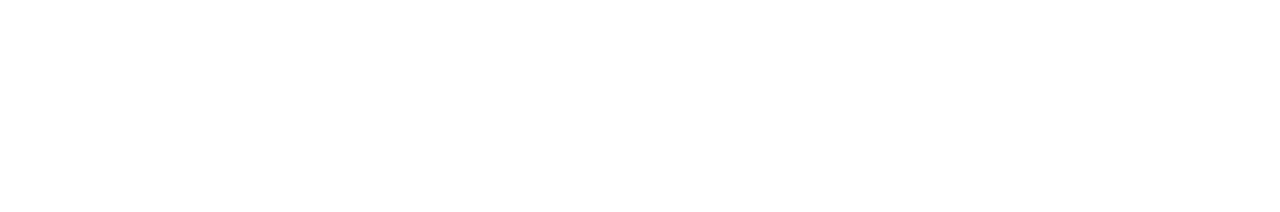
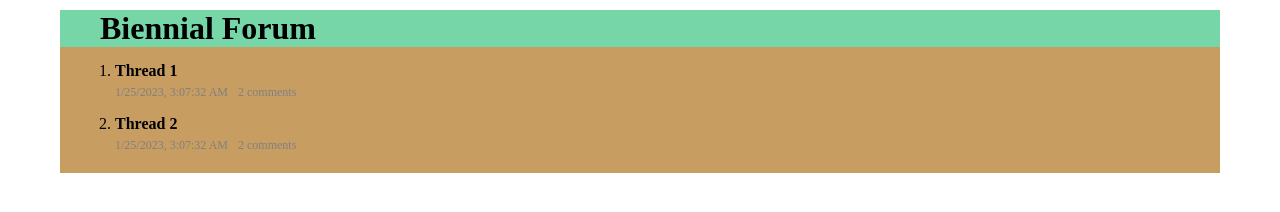
Before and after one commit to Bright-Verdant/Gro-Pro-Project, a plain HTML site: page page1/page1.html in a window 1280 px wide. Drawn offline with Linux system fonts and the light colour scheme.

Commit message:
replicated everything so their are now 2 pages

```diff
--- a/page1/page1.css
+++ b/page1/page1.css
@@ -0,0 +1,33 @@
+
+body {
+    margin: 10px 60px;
+}
+a {
+    text-decoration: none;
+    color: black;
+}
+h1, h4, ol {
+    margin: 0;
+}
+p {
+    margin: 5px 0;
+}
+.top-bar {
+    background-color: rgb(118, 214, 168);
+    padding: 0 40px;
+}
+.main {
+    background-color: #c79d62;
+    padding: 10px 15px;
+}
+.row {
+    padding: 5px 0;
+}
+.bottom {
+    display: flex;
+    color: grey;
+    font-size: 12px;
+}
+.timestamp {
+    padding-right: 10px;
+}
--- a/page1/page1.html
+++ b/page1/page1.html
@@ -6,9 +6,47 @@
     <meta name="viewport" content="width=device-width, initial-scale=1.0">
     <title>Biennial's</title>
     <link rel="stylesheet" href="page1.css">
-    <script src="page1.js"></script>
+
 </head>
 <body>
 
+
+    <div class="top-bar">
+        <h1>Biennial Forum
+        </h1>
+    </div>
+    <div class="main">
+        <ol>
+        </ol>
+    </div>
+    <script src="page1.js"></script>
+    <script>
+        console.log(threads);
+        var container = document.querySelector('ol');
+        for (let thread of threads) {
+            var html = `
+            <li class="row">
+                <a href="page1thread.html?${thread.id}">
+                    <h4 class="title">
+                        ${thread.title}
+                    </h4>
+                    <div class="bottom">
+                        <p class="timestamp">
+                            ${new Date(thread.date).toLocaleString()}
+                        </p>
+                        <p class="comment-count">
+                            ${thread.comments.length} comments
+                        </p>
+                    </div>
+                </a>
+            </li>
+            `
+            container.insertAdjacentHTML('beforeend', html);
+        }
+    </script>
+
+
+
+
 </body>
 </html>
--- a/page1/page1.js
+++ b/page1/page1.js
@@ -0,0 +1,50 @@
+
+
+var defaultThreads = [
+    {
+        id: 1,
+        title: "Thread 1",
+        author: "Moderator",
+        date: Date.now(),
+        content: "Thread content",
+        comments: [
+            {
+                author: "Moderator",
+                date: Date.now(),
+                content: "Hi Guys!!"
+            },
+            {
+                author: "Modrator",
+                date: Date.now(),
+                content: "Use this thread to talk about your tip's and tricks for indoor plant care"
+            }
+        ]
+    },
+    {
+        id: 2,
+        title: "Thread 2",
+        author: "Moderator",
+        date: Date.now(),
+        content: "Thread content 2",
+        comments: [
+            {
+                author: "Moderator",
+                date: Date.now(),
+                content: "Hi Guys!!"
+            },
+            {
+                author: "Moderator",
+                date: Date.now(),
+                content: "Use this thread to talk about your tip's and tricks for Outdoor plant care"
+            }
+        ]
+    }
+]
+
+var threads = defaultThreads
+if (localStorage && localStorage.getItem('threads')) {
+    threads = JSON.parse(localStorage.getItem('threads'));
+} else {
+    threads = defaultThreads;
+    localStorage.setItem('threads', JSON.stringify(defaultThreads));
+}
```
Also changed, not shown: page1/page1thread.html (+125 -0 lines).
